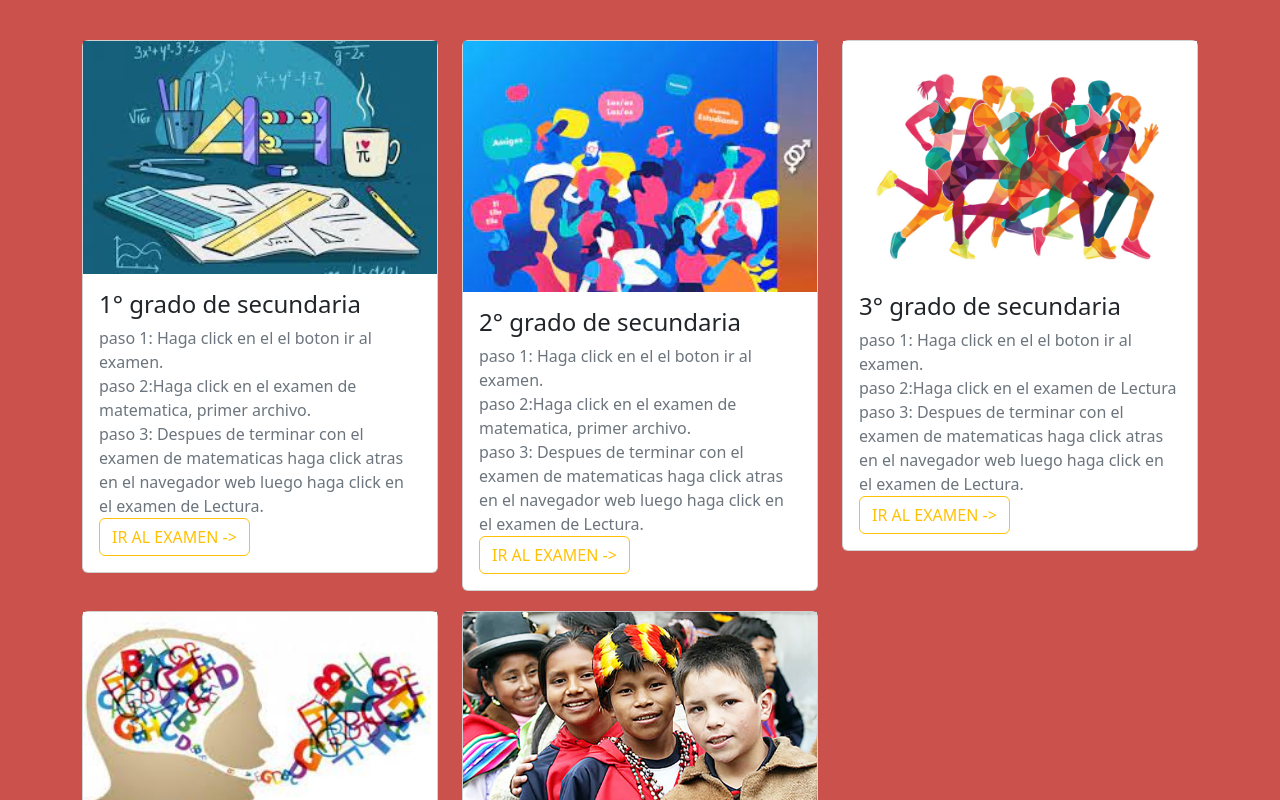
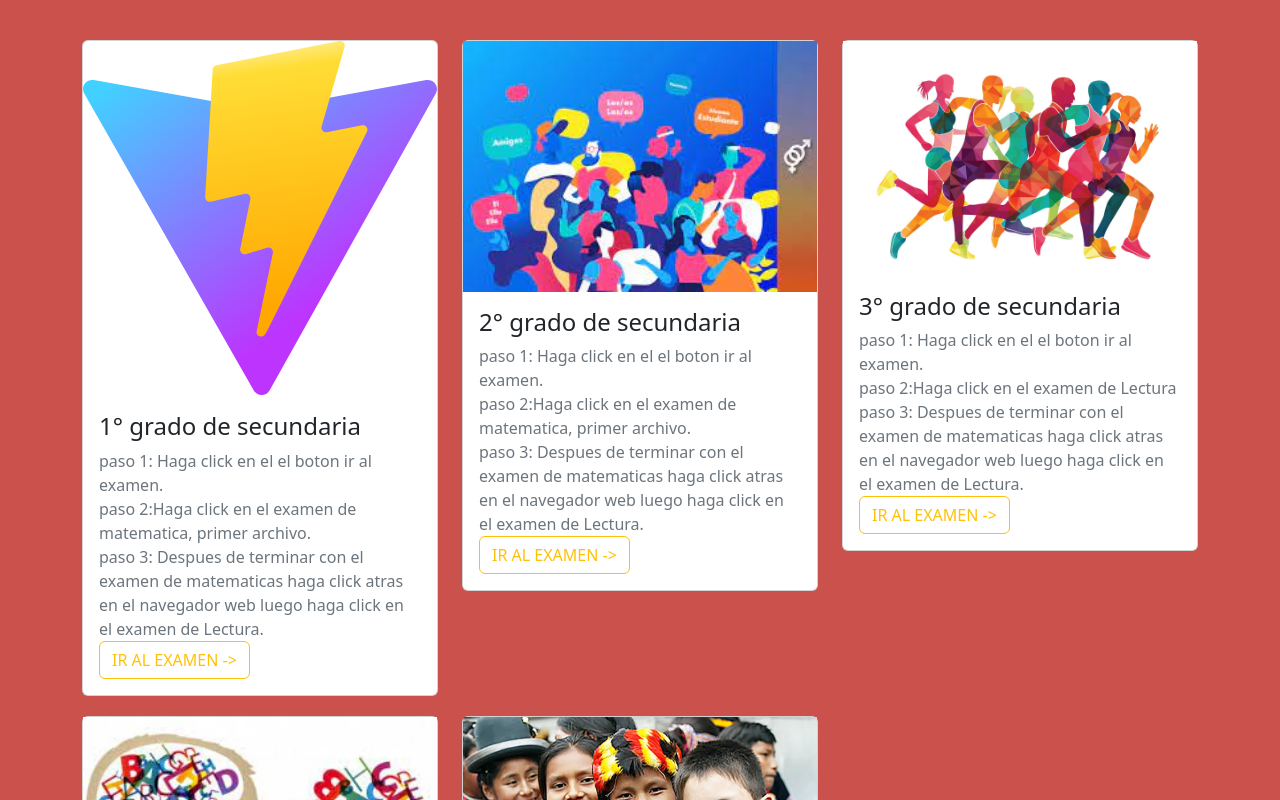
Before and after one commit to razuwilca/react-secundaria, a React (Vite) app: page / in a window 1280 px wide. Shown: the top 800 px of the page. Built offline with nearby package versions, Linux system fonts and the light colour scheme.

Commit message:
update image

```diff
--- a/src/components/Cards.jsx
+++ b/src/components/Cards.jsx
@@ -3,7 +3,7 @@ import Card from "./Card";
 import "./cards.css";
 
 const imagenes = {
-  img1: "/src/assets/mat.jpg",
+  img1: "/vite.svg",
   img2: "/src/assets/cs.jpg",
   img3: "/src/assets/edufisica.jpg",
   img4: "/src/assets/lengua.jpg",
```
